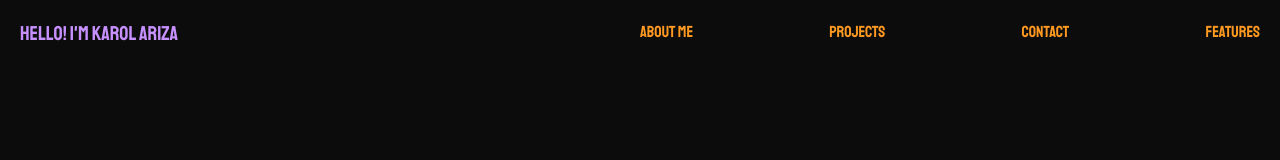
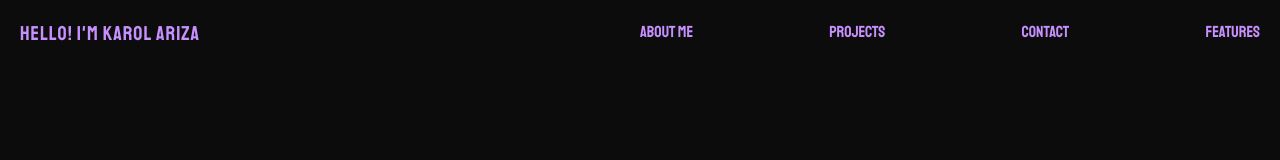
Before and after one commit to Karolarizag/portfolio, a website: page index.html in a window 1280 px wide. Drawn offline with Linux system fonts and the light colour scheme.

Commit message:
header done

```diff
--- a/index.html
+++ b/index.html
@@ -6,8 +6,10 @@
   <meta name="viewport" content="width=device-width, initial-scale=1.0">
   <link href="https://fonts.googleapis.com/css2?family=Lato&family=Staatliches&display=swap" rel="stylesheet">
   <link rel="stylesheet" href="style.css">
+
   <title>Karol Ariza</title>
 </head>
+
 <body>
   <div class="min-h-screen bg-black">
 
@@ -15,14 +17,24 @@
       <div class="p-5 md:flex lg:flex justify-between">
 
         <div>
-          <div class="font-title text-lila text-xl text-center md:text-left">Hello! I'm Karol Ariza</div>
+          <div class="font-title md:text-left text-lila text-xl text-center hover:text-orange cursor-pointer tracking-wider">
+          Hello! I'm Karol Ariza
+          </div>
         </div>
 
         <div class="flex sm:w-full sm:justify-between md:w-1/2 justify-around">
-          <div class="font-title text-orange">About me</div>
-          <div class="font-title text-orange">Projects</div>
-          <div class="font-title text-orange">Contact</div>
-          <div class="font-title text-orange">Features</div>
+          <div class="header-btn">
+            About me
+          </div>
+          <div class="header-btn">
+            Projects
+          </div>
+          <div class="header-btn">
+            Contact
+          </div>
+          <div class="header-btn">
+            Features
+          </div>
         </div>
 
       </div>
--- a/styles/tailwind.css
+++ b/styles/tailwind.css
@@ -1,3 +1,11 @@
 @tailwind base;
 @tailwind components;
 @tailwind utilities;
+
+@layer components {
+
+  .header-btn {
+    @apply font-title text-lila hover:text-orange cursor-pointer
+  }
+
+}
```
Also changed, not shown: style.css.
